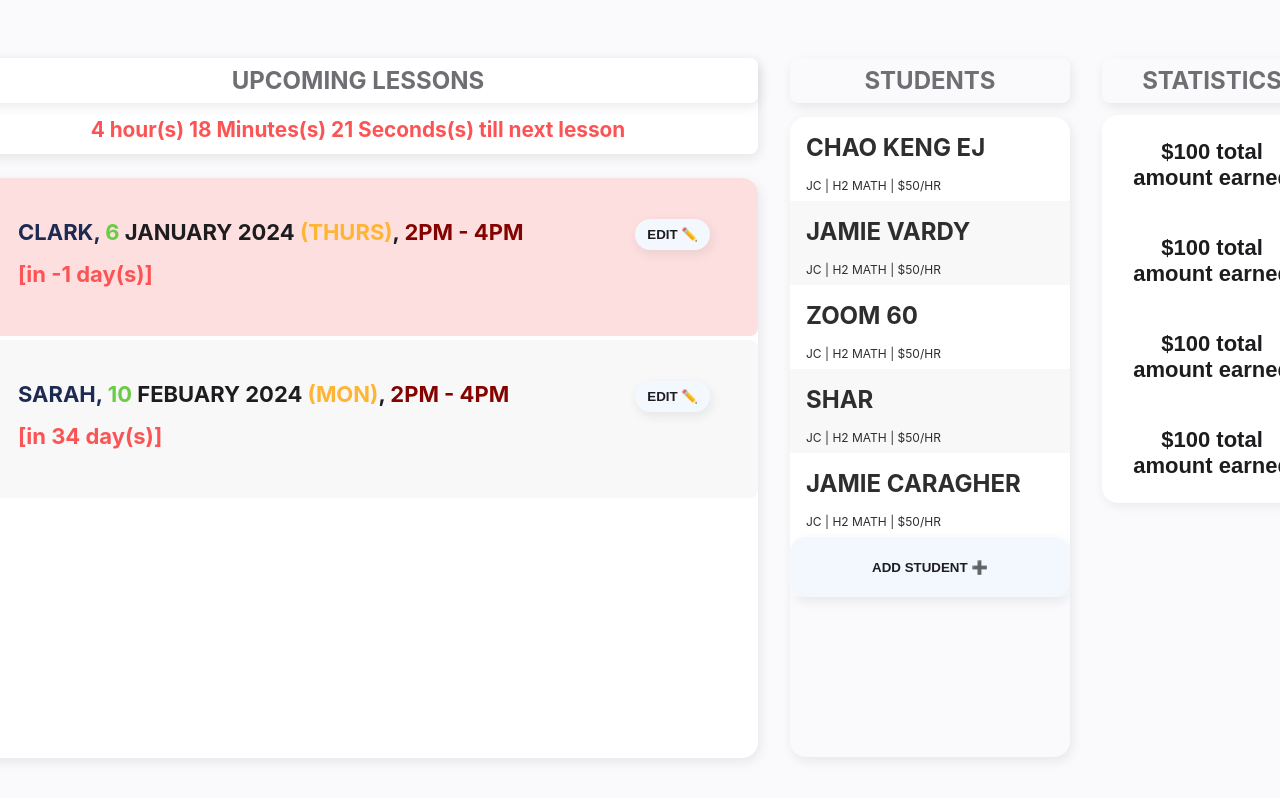
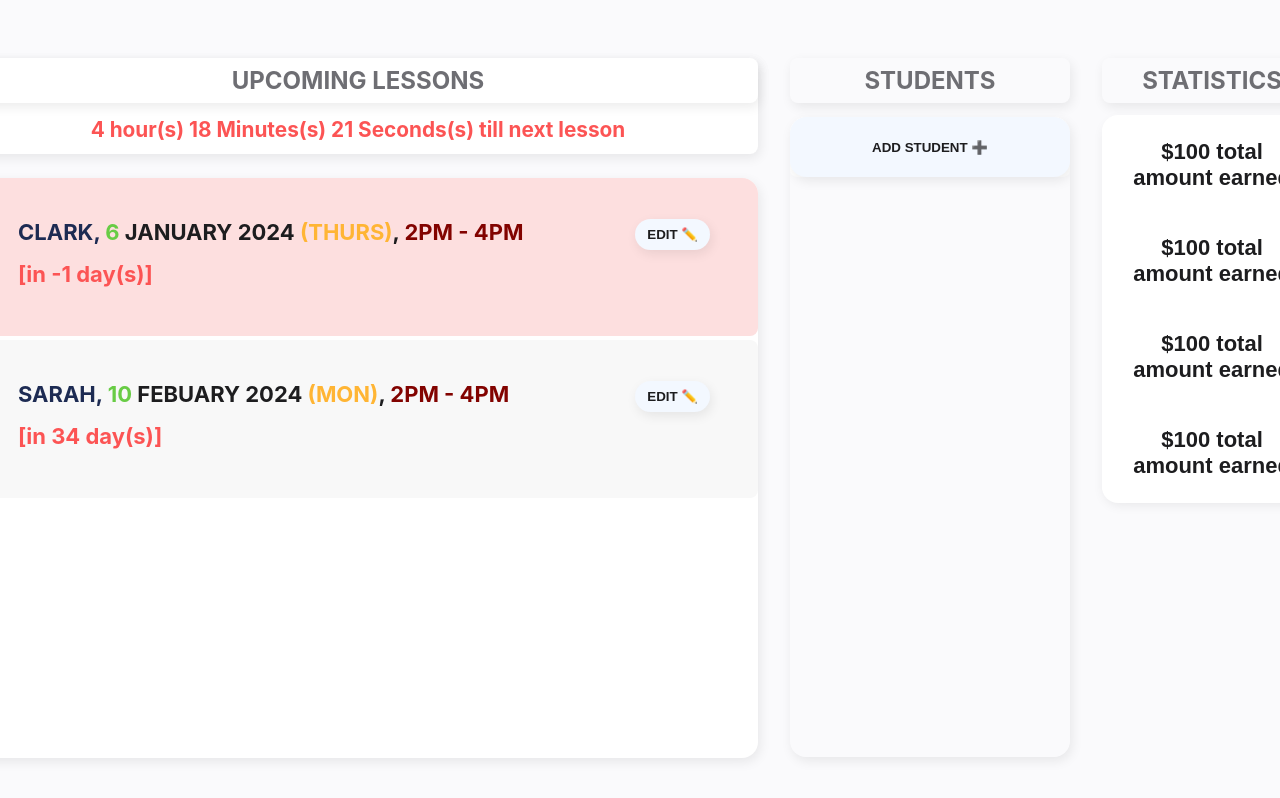
Before and after one commit to kaichewy/Tuition-Reminders-React-Website-MARK1, a React (Create React App) app: page / in a window 1280 px wide. Shown: the top 798 px of the page. Built offline with nearby package versions, Linux system fonts and the light colour scheme.

Commit message:
2nd change - added Student and AllStudents classes, by Kai

```diff
--- a/src/App.js
+++ b/src/App.js
@@ -1,23 +1,7 @@
 import { useEffect, useState } from "react";
-import { StudentData, LessonData } from "./data.js";
+import { StudentData, LessonData, students } from "./data.js";
 
-const students = [
-  { name: "Chao Keng EJ", level: "JC", subject: "H2 Math", rate: "$50/hr" },
-  { name: "Jamie Vardy", level: "JC", subject: "H2 Math", rate: "$50/hr" },
-  { name: "Zoom 60", level: "JC", subject: "H2 Math", rate: "$50/hr" },
-  { name: "Shar", level: "JC", subject: "H2 Math", rate: "$50/hr" },
-  { name: "Jamie Caragher", level: "JC", subject: "H2 Math", rate: "$50/hr" },
-  // { name: "Jamie Rednapp", level: "JC", subject: "H2 Math", rate: "$50/hr" },
-  // { name: "Cristiano", level: "JC", subject: "H2 Math", rate: "$50/hr" },
-  // { name: "Chao Keng EJ", level: "JC", subject: "H2 Math", rate: "$50/hr" },
-  // { name: "Jamie Vardy", level: "JC", subject: "H2 Math", rate: "$50/hr" },
-  // { name: "Zoom 60", level: "JC", subject: "H2 Math", rate: "$50/hr" },
-  // { name: "Shar", level: "JC", subject: "H2 Math", rate: "$50/hr" },
-  // { name: "Jamie Caragher", level: "JC", subject: "H2 Math", rate: "$50/hr" },
-  // { name: "Jamie Rednapp", level: "JC", subject: "H2 Math", rate: "$50/hr" },
-  // { name: "Cristiano", level: "JC", subject: "H2 Math", rate: "$50/hr" },
-];
-
+console.log(students);
 const lessons = [
   {
     id: 118836,
@@ -94,6 +78,7 @@ const lessons = [
 ];
 
 function App() {
+  const [studentlist, setStudentList] = useState(students);
   const [currentDate, setNewDate] = useState(new Date().getTime());
   const [modal, setModal] = useState(false);
   const [addStudent, setAddStudent] = useState(false);
@@ -104,19 +89,20 @@ function App() {
     return () => clearInterval(interval);
   });
 
-  function handleStudentClick(name) {
-    if (name === modal) {
+  function handleStudentClick(studentID) {
+    console.log(studentID);
+    if (studentID === modal) {
       setAddStudent(false);
       setModal(false);
     } else {
       setAddStudent(false);
-      setModal(name);
+      setModal(studentID);
     }
   }
 
   function handleAddStudentClick() {
     setModal(false);
-    setAddStudent(true);
+    setAddStudent(!addStudent);
   }
 
   return (
@@ -130,13 +116,16 @@ function App() {
       <StudentTab
         modal={modal}
         handleStudentClick={handleStudentClick}
+        students={students}
       ></StudentTab>
       <AddStudentTab
         addStudent={addStudent}
         handleStudentClick={handleStudentClick}
+        setStudentList={setStudentList}
+        students={students}
       ></AddStudentTab>
       <StudentList
-        students={students}
+        students={studentlist}
         handleStudentClick={handleStudentClick}
         addStudent={addStudent}
         handleAddStudentClick={handleAddStudentClick}
@@ -231,25 +220,18 @@ function Lesson({ index, name, date, day, time, currentDate }) {
   );
 }
 
-function StudentList({
-  students,
-  handleStudentClick,
-  addStudent,
-  handleAddStudentClick,
-}) {
+function StudentList({ students, handleStudentClick, handleAddStudentClick }) {
   return (
     <div>
       <h1 className="heading">STUDENTS</h1>
       <div className="studentlist">
         <ul>
-          {students.map((student, i) => {
+          {Object.entries(students)?.map((student, i) => {
+            console.log(student);
             return (
               <Student
                 index={i}
-                name={student.name}
-                level={student.level}
-                subject={student.subject}
-                rate={student.rate}
+                student={student}
                 handleStudentClick={handleStudentClick}
               ></Student>
             );
@@ -265,21 +247,21 @@ function StudentList({
   );
 }
 
-function Student({ index, name, level, subject, rate, handleStudentClick }) {
+function Student({ index, student, handleStudentClick }) {
   return (
     <li
       className={index % 2 ? "off-white-bg" : ""}
-      key={index}
-      onClick={() => handleStudentClick(name)}
+      key={student[0]}
+      onClick={() => handleStudentClick(student[0])}
     >
       <div className="student">
         <div className="studentname">
-          <h1>{name.toUpperCase()}</h1>
+          <h1>{student[1].name.toUpperCase()}</h1>
         </div>
         <div>
-          <span>{level.toUpperCase()}</span> |{" "}
-          <span>{subject.toUpperCase()}</span> |{" "}
-          <span>{rate.toUpperCase()}</span>
+          <span>{student[1].level.toUpperCase()}</span> |{" "}
+          <span>{student[1].subject.toUpperCase()}</span> |{" "}
+          <span>{student[1].rate}/HR</span>
         </div>
       </div>
     </li>
@@ -318,24 +300,26 @@ function Stats() {
   );
 }
 
-function StudentTab({ modal, handleStudentClick }) {
+function StudentTab({ modal, handleStudentClick, students }) {
   return (
     <div className={modal ? "sidebar" : "sidebar hidden"}>
       <div className="reminders-heading">
-        <h1 className="heading">{String(modal).toUpperCase()}</h1>
+        <h1 className="heading">
+          {String(students[modal]?.name).toUpperCase()}
+        </h1>
       </div>
       <div className="indiv-student">
         <div className="indiv-student-details">
           <h1 className="heading">DETAILS</h1>
           <ul>
             <li>
-              <h3>LEVEL: JC2</h3>
+              <h3>LEVEL: {students[modal]?.level.toUpperCase()}</h3>
             </li>
             <li>
-              <h3>SUBJECT: H2 MATH</h3>
+              <h3>SUBJECT: {students[modal]?.subject.toUpperCase()}</h3>
             </li>
             <li>
-              <h3>RATE: $50/HR</h3>
+              <h3>RATE: ${students[modal]?.rate}/HR</h3>
             </li>
             <li>
               <h3>TOTAL EARNED: $500</h3>
@@ -345,18 +329,11 @@ function StudentTab({ modal, handleStudentClick }) {
         <div className="shortlessonlist">
           <h1 className="heading">UPCOMING LESSONS</h1>
           <ul className="off-white-bg">
-            <li>
-              <h3>10 JAN 2024</h3>
-            </li>
-            <li>
-              <h3>10 JAN 2024</h3>
-            </li>
-            <li>
-              <h3>10 JAN 2024</h3>
-            </li>
-            <li>
-              <h3>10 JAN 2024</h3>
-            </li>
+            {modal
+              ? Object.entries(students[modal]?.lessons).map((lesson) => {
+                  return <li>{lesson[1].startTime}</li>;
+                })
+              : ""}
           </ul>
         </div>
       </div>
@@ -374,20 +351,36 @@ function StudentTab({ modal, handleStudentClick }) {
   );
 }
 
-function AddStudentTab({ addStudent, handleStudentClick }) {
+function AddStudentTab({
+  addStudent,
+  handleStudentClick,
+  setStudentList,
+  students,
+}) {
   const [studentName, setStudentName] = useState("");
   const [level, setLevel] = useState("");
   const [subject, setSubject] = useState("");
   const [rate, setRate] = useState("");
-  const [date, setDate] = useState("");
+  const [date, setDate] = useState("SUNDAY");
+  const [time, setTime] = useState("");
 
   function handleSubmit(e) {
     e.preventDefault();
 
     if (!date || !studentName || !level || !subject) return;
 
-    const newStudent = new StudentData(studentName, level, subject, rate);
+    const newStudent = new StudentData(
+      studentName,
+      level,
+      subject,
+      rate,
+      date,
+      time,
+      "2hrs"
+    );
     console.log(newStudent);
+    students.addStudent(newStudent);
+    setStudentList(students);
   }
 
   return (
@@ -436,7 +429,7 @@ function AddStudentTab({ addStudent, handleStudentClick }) {
             <option value={date}>SATURDAY</option>
           </select>
           <label>TIME</label>
-          <select onChange={() => setDate(date)}>
+          <select onChange={() => setTime(time)}>
             <option value={date}>NIL</option>
             <option value={date}>7AM</option>
             <option value={date}>8AM</option>
@@ -463,7 +456,6 @@ function AddStudentTab({ addStudent, handleStudentClick }) {
             <option value={date}>5AM</option>
             <option value={date}>6AM</option>
           </select>
-          {/* <label>DURATION</label> */}
           <Button onClick={handleSubmit}>SAVE</Button>
         </form>
       </div>
--- a/src/data.js
+++ b/src/data.js
@@ -1,21 +1,33 @@
-const lessonlist = [];
-const studentlist = [];
-
 class StudentData {
-  constructor(name, level, subject, rate) {
-    this.id = this.getId();
+  constructor(name, level, subject, rate, date, time, duration) {
     this.name = name;
     this.level = level;
     this.subject = subject;
     this.rate = rate;
+    this.date = date;
+    this.time = time;
+    this.duration = duration;
+    this.lessons = {};
+    for (let i = 0; i < 4; i++) {
+      this.createLessons();
+    }
   }
-  getId() {
-    return crypto.randomUUID();
+
+  createLessons() {
+    const id = crypto.randomUUID();
+    this.lessons[id] = new LessonData(
+      id,
+      this,
+      this.date,
+      this.time,
+      this.duration
+    );
   }
 }
 
 class LessonData {
-  constructor(student, date, startTime, duration) {
+  constructor(id, student, date, startTime, duration) {
+    this.id = id;
     this.student = student;
     this.date = date;
     this.startTime = startTime;
@@ -24,9 +36,11 @@ class LessonData {
 }
 
 class AllStudentData {
-  constructor(student) {
-    this.student.id = student;
+  addStudent(student) {
+    this[crypto.randomUUID()] = student;
   }
 }
 
-export { StudentData, LessonData, AllStudentData };
+const students = new AllStudentData();
+
+export { StudentData, LessonData, students };
```
